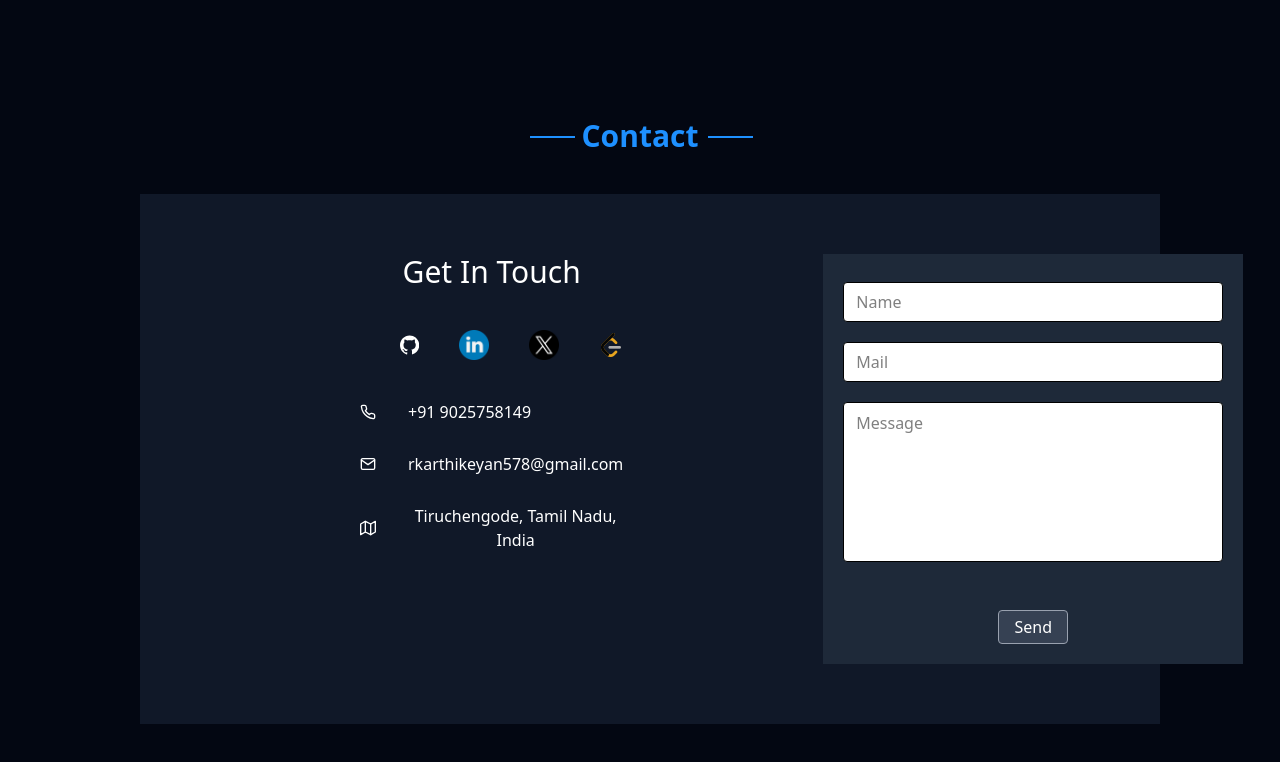
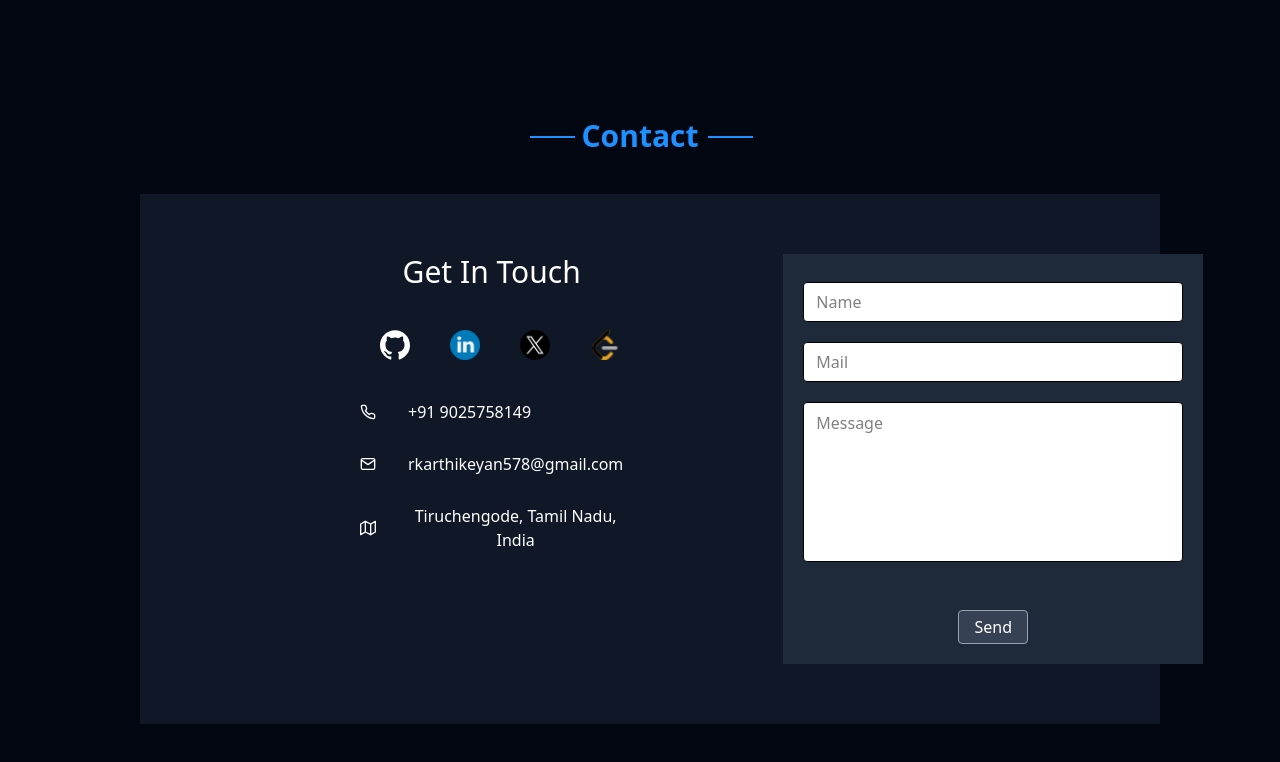
Before and after one commit to imrkarthikeyan/portfolio, a React (Vite) app: page / in a window 1280 px wide. Shown: the part 3239-4001 px from the top of the page. Built offline with nearby package versions, Linux system fonts and the light colour scheme.

Commit message:
Updated Contact.jsx

```diff
--- a/src/pages/Contact.jsx
+++ b/src/pages/Contact.jsx
@@ -35,7 +35,7 @@ export default function Contact(){
                 <div className="text-white bg-gray-900 p-15  flex text-center lg:flex-row flex-col w-full">
                     <div className="flex lg:pl-40 flex-col text-center">
                         <h2 className="text-3xl">Get In Touch</h2>
-                        <div className="flex gap-10 items-center text-xl pt-10 pl-10">
+                        <div className="flex gap-10 items-center text-xl pt-10 lg:pl-5">
                             <SiGithub className="text-3xl cursor-pointer" onClick={onGithub}/>
                             <img src={ln} alt="" className="w-[30px] cursor-pointer" onClick={onLinkedin}/>
                             <img src={x} alt="" className="w-[30px] cursor-pointer" onClick={onTwitter}/>
@@ -48,7 +48,7 @@ export default function Contact(){
                         </div>
                         <div></div>
                     </div>
-                    <div className="pt-10 lg:pt-0 lg:pl-50">
+                    <div className="pt-10 lg:pt-0 lg:pl-40">
                         <form
                         onSubmit={async (e) => {
                             e.preventDefault();
```
